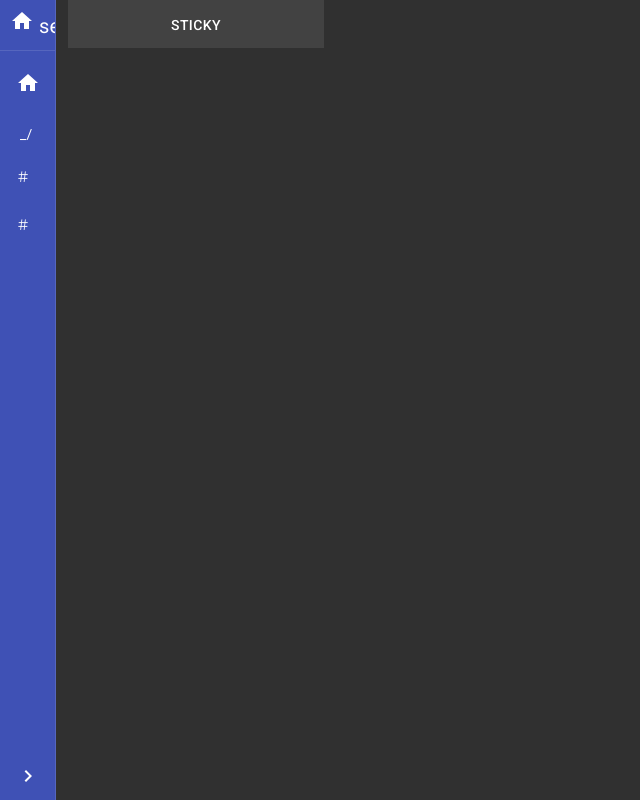
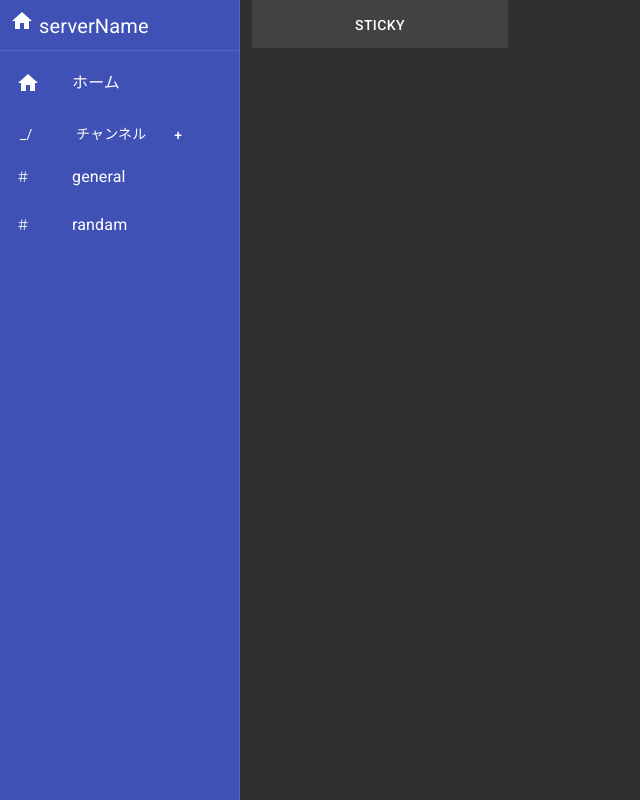
Before and after one commit to girakdev/Girack, a Next.js app: page / in a window 1280 px wide. Shown: the whole page, without its empty margins (0-640 px from the left). Built offline with nearby package versions, Linux system fonts and the light colour scheme.

Commit message:
サイドバー可変の固定

```diff
--- a/components/SideBar.tsx
+++ b/components/SideBar.tsx
@@ -66,16 +66,8 @@ type Props = {
 
 const SideBar = () => {
     const classes = useStyles();
-    const [open, setOpen] = React.useState(false);
+    const [open, setOpen] = React.useState(true);
 
-
-    const handleDrawerOpen = () => {
-        setOpen(true);
-    };
-
-    const handleDrawerClose = () => {
-        setOpen(false);
-    };
 
 
     return (
@@ -84,12 +76,12 @@ const SideBar = () => {
             variant="permanent"
             className={clsx(classes.drawer, {
                 [classes.drawerOpen]: open,
-                [classes.drawerClose]: !open,
+
             })}
             classes={{
                 paper: clsx({
                     [classes.drawerOpen]: open,
-                    [classes.drawerClose]: !open,
+
                 }),
             }}
         >
@@ -137,14 +129,6 @@ const SideBar = () => {
 
 
             <List className={clsx(classes.drawerFooter)}>
-                <ListItem
-                    button
-                    key={open ? 'Collapse' : 'Expand'}
-                    onClick={open ? handleDrawerClose : handleDrawerOpen}
-                >
-                    <ListItemIcon>{open ? <ChevronLeftIcon /> : <ChevronRightIcon />}</ListItemIcon>
-                    <ListItemText primary='Collapse' />
-                </ListItem>
             </List>
         </Drawer >
     );
```
